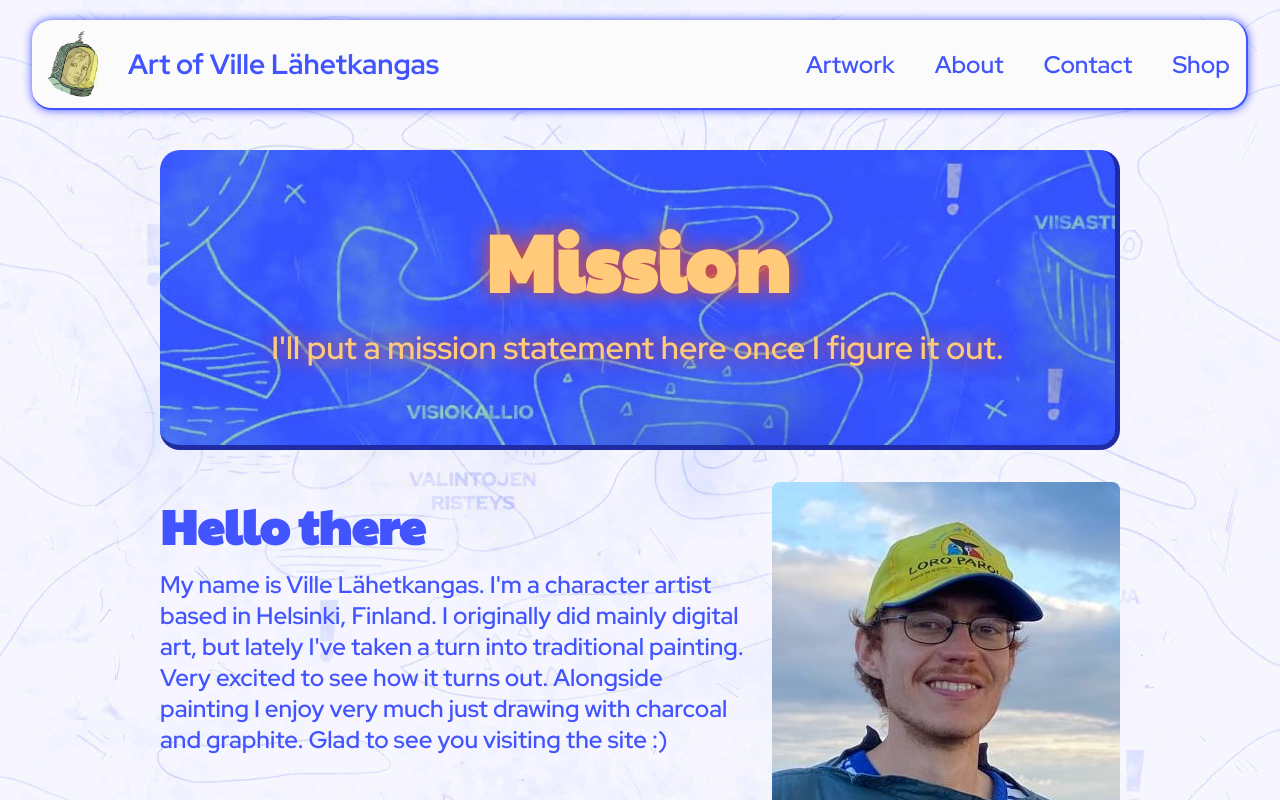
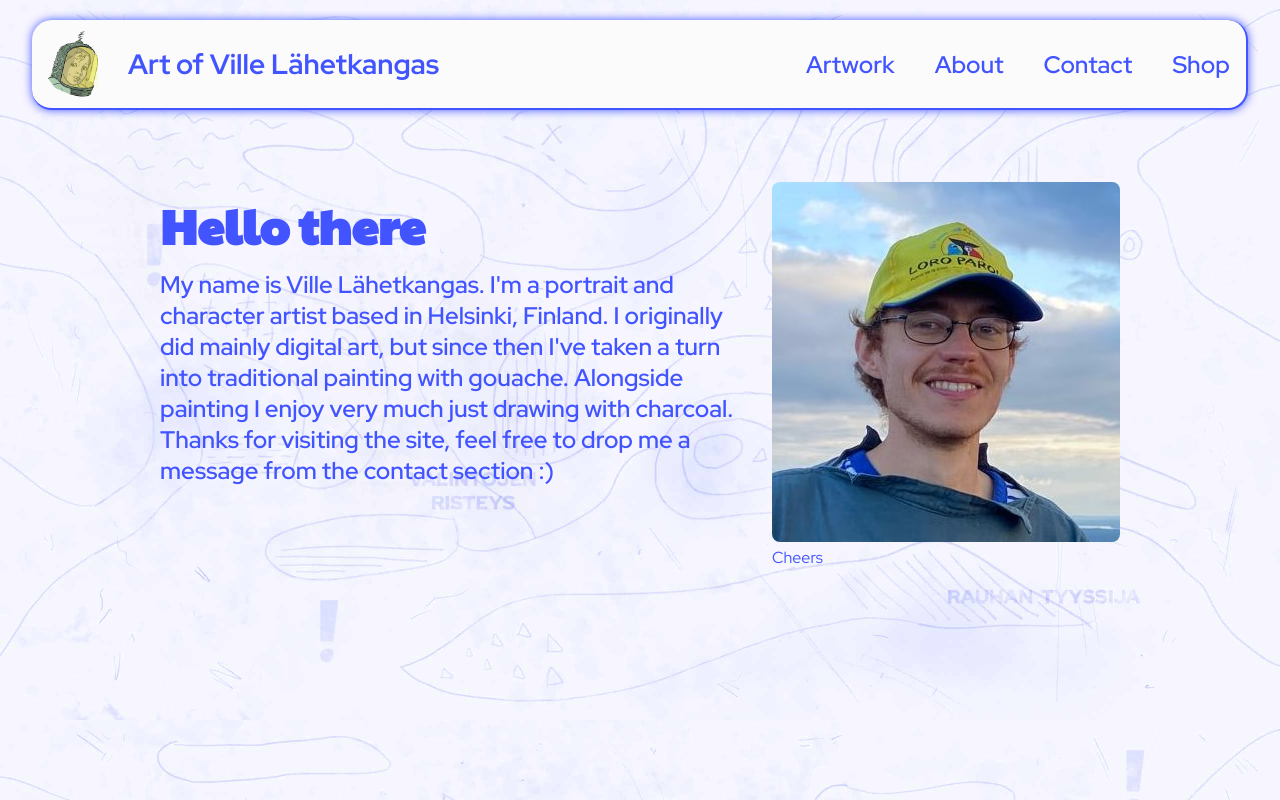
Before and after one commit to darkpencil1/portfolio, a Next.js app: page /about in a window 1280 px wide. Shown: the top 800 px of the page. Built offline with nearby package versions, Linux system fonts and the light colour scheme.

Commit message:
New img and updated texts

```diff
--- a/app/about/page.module.css
+++ b/app/about/page.module.css
@@ -34,7 +34,6 @@
 @media (max-width: 700px) {
   .page {
     margin: 0 3rem;
-    justify-content: center;
     align-items: center;
   }
   .story__container {
--- a/app/about/page.tsx
+++ b/app/about/page.tsx
@@ -1,5 +1,4 @@
 import React from "react";
-import Banner from "@/components/shared/Banner";
 import Story from "@/components/about/Story";
 import styles from "./page.module.css";
 import Image from "next/image";
@@ -9,10 +8,6 @@ import Row from "@/components/base/Row";
 const About: React.FC = () => {
   return (
     <div className={styles.page}>
-      <Banner
-        title="Mission"
-        short="I'll put a mission statement here once I figure it out."
-      />
       <Row className={styles.story__container} gap="20px">
         <Story />
         <div className={styles.story__imgContainer}>
@@ -23,7 +18,7 @@ const About: React.FC = () => {
             key="ringo"
           />
 
-          <p className={styles.story__imgDesc}>{`Me: "Hello there!"`}</p>
+          <p className={styles.story__imgDesc}>{`Cheers`}</p>
         </div>
       </Row>
     </div>
--- a/components/about/Story.tsx
+++ b/components/about/Story.tsx
@@ -5,11 +5,10 @@ const Story = () => {
     <div className={styles.story}>
       <h1>Hello there</h1>
       <p>
-        {`My name is Ville Lähetkangas. I'm a character artist based in Helsinki,
-        Finland. I originally did mainly digital art, but lately I've taken a
-        turn into traditional painting. Very excited to see how it turns out.
-        Alongside painting I enjoy very much just drawing with charcoal and
-        graphite. Glad to see you visiting the site :)`}
+        {`My name is Ville Lähetkangas. I'm a portrait and character artist based in Helsinki,
+        Finland. I originally did mainly digital art, but since then I've taken a
+        turn into traditional painting with gouache. Alongside painting I enjoy very much just drawing with charcoal. Thanks for visiting the site, feel free to drop me a message from the
+        contact section :)`}
         <br />
       </p>
     </div>
--- a/components/product/ProductText.tsx
+++ b/components/product/ProductText.tsx
@@ -20,7 +20,7 @@ const ProductText = ({ product }: { product: IProduct }) => {
         <p className={styles.product__textPrimer}>{product?.primer}</p>
         <p className={styles.product__textDesc}>{product?.description}</p>
         <p className={styles.product__info}>
-          Estimated time: <b>2 weeks</b>
+          Estimated time: <b>1 week</b>
         </p>
         <p className={styles.product__info}>
           Frames: <b>Included</b>
--- a/components/shop/ShopBanner.tsx
+++ b/components/shop/ShopBanner.tsx
@@ -6,7 +6,7 @@ export const ShopBanner = () => {
       <div className={styles.banner__textContainer}>
         <h1 className={styles.banner__title}>Shop</h1>
         <p className={styles.banner__desc}>
-          {`Fancy an original painting to cover your wall? I have commissions open.`}
+          {`Looking for a unique, hand-painted artwork? I'm open for commissions.`}
         </p>
       </div>
     </div>
--- a/resources/portfolio/artwork.ts
+++ b/resources/portfolio/artwork.ts
@@ -12,6 +12,7 @@ import gouache_6 from "@/public/images/guassi-6.jpg";
 import lida from "@/public/images/lida.jpg";
 import tom from "@/public/images/tom.jpg";
 import sacha from "@/public/images/sacha.jpg";
+import milo from "@/public/images/milo.jpg";
 import prudhon_study from "@/public/images/master-study-drawing-1.jpg";
 import master_study_2 from "@/public/images/master-study-drawing-2.jpg";
 
@@ -24,6 +25,11 @@ const artwork: Artwork[] = [
   {
     id: "1",
     img: gouache_4,
+    category: "painting",
+  },
+  {
+    id: "17",
+    img: milo,
     category: "painting",
   },
   {
--- a/resources/products.ts
+++ b/resources/products.ts
@@ -1,7 +1,7 @@
 import IProduct, { Orientation, ProductType } from "../types/ProductInterface";
 import boy from "@/public/images/boy.jpg";
-import gouache_girl from "@/public/images/guassi-4.jpg";
 import lida from "@/public/images/lida.jpg";
+import milo from "@/public/images/milo.jpg";
 import gouache_wall from "@/public/images/assets/gouache-wall-2.png";
 import boy_wall from "@/public/images/assets/boy-wall.png";
 import boy_preview from "@/public/images/boy-preview.jpg";
@@ -17,7 +17,7 @@ const products: IProduct[] = [
     snapshot: "Get a portrait painting of yourself or your loved ones.",
     imageUrl: lida,
     preview: lida,
-    images: [lida, gouache_girl, gouache_wall],
+    images: [lida, milo, gouache_wall],
     price: [{ A4: 250 }, { A3: 300 }],
     orientation: Orientation.PORTRAIT,
   },
```
Also changed, not shown: public/images/milo.jpg (added), 1 other file (tests, documents, lock files or other folders).
